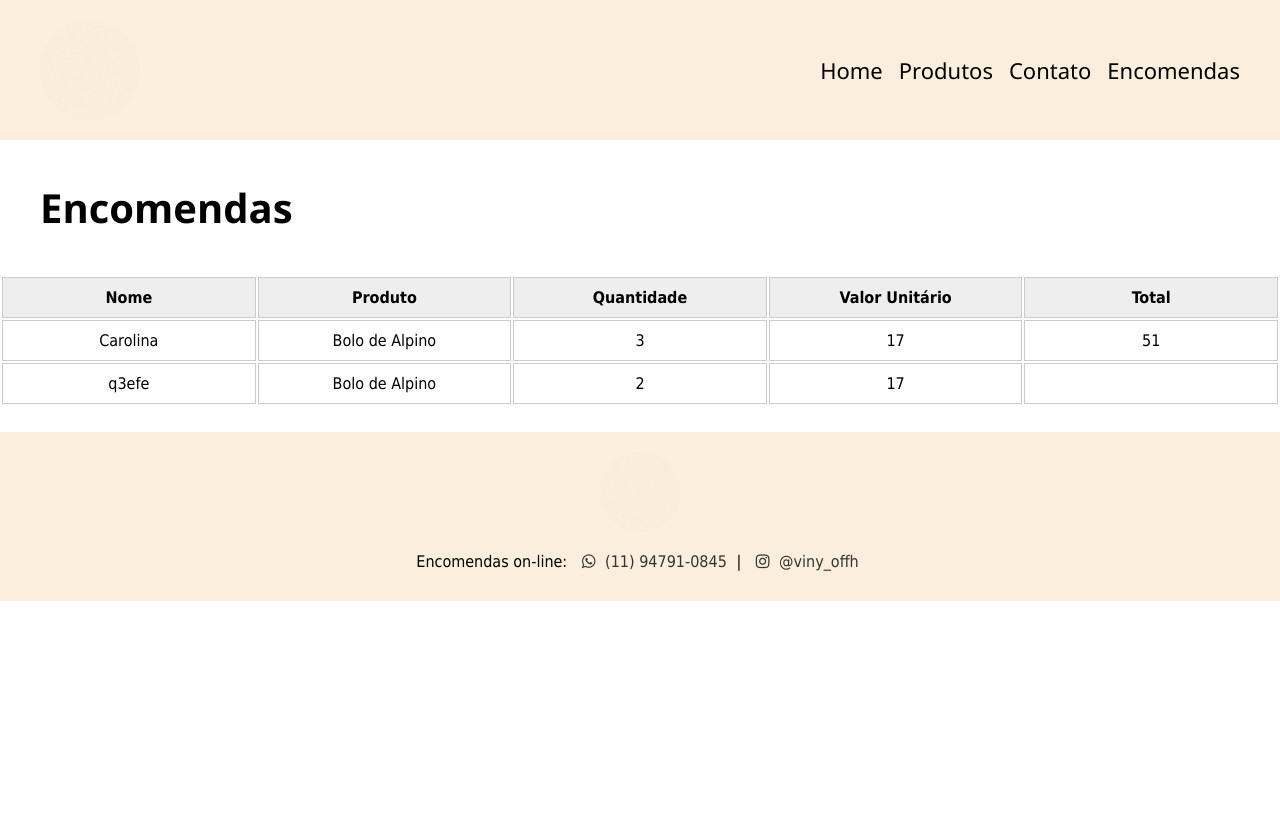
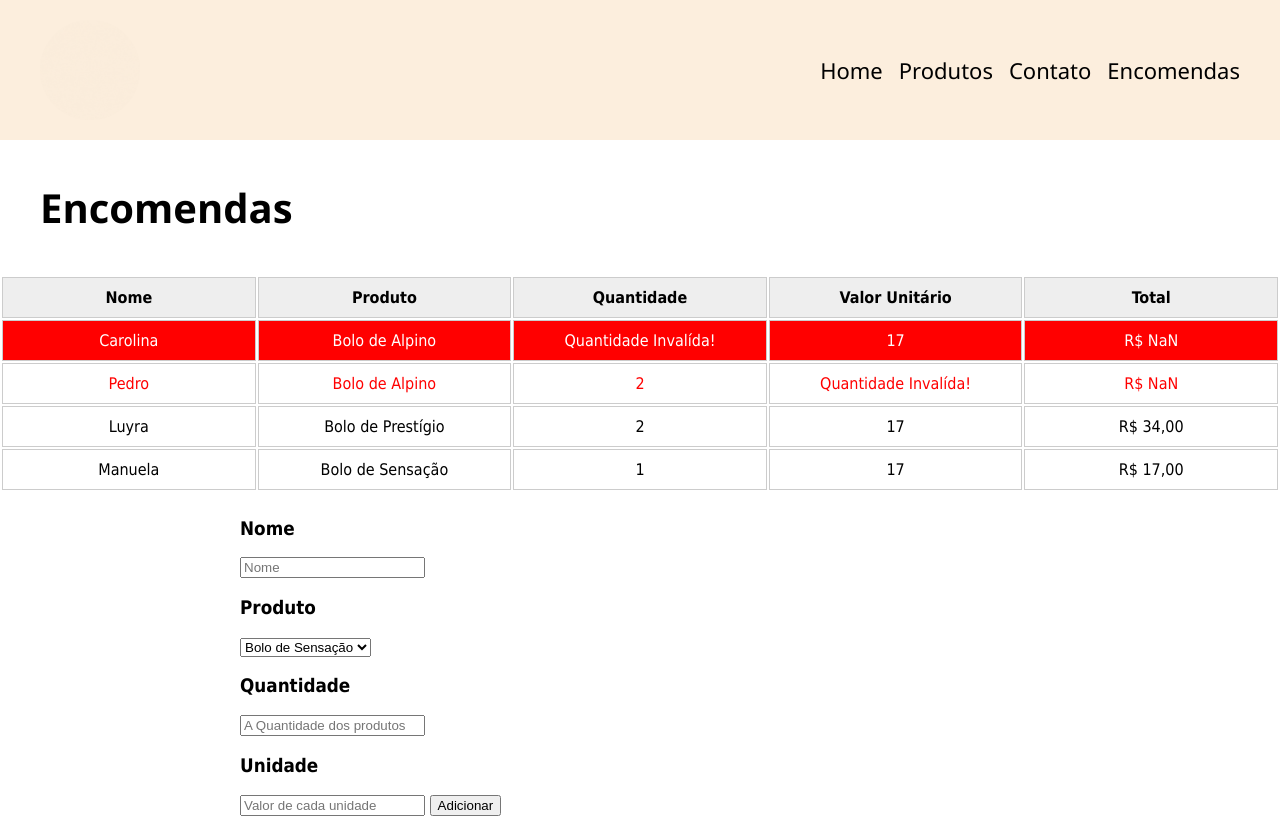
Before and after one commit to vinioff/ViQualidade, a plain HTML site: page encomendas.html in a window 1280 px wide. Shown: the top 819 px of the page. Drawn offline with Linux system fonts and the light colour scheme.

Commit message:
Add files via upload
Atualização de encomendas.

```diff
--- /dev/null
+++ b/adiciona_encomenda.js
@@ -0,0 +1,52 @@
+var botaoAdicionar = document.querySelector("#adcionar-encomenda");
+
+botaoAdicionar.addEventListener("click", function(event){
+    event.preventDefault();
+
+    //Captura o formulário
+    var form = document.querySelector("#form-adcionar");
+
+    //Captura a nova encomenda
+    var NovaEncomenda = obtemEncomenda(form);
+
+    var tabela = document.querySelector("#tabela-clientes")
+
+    // Insere a nova encomenda na tabela
+    tabela.appendChild(montaTR(""));
+
+    //Limpa
+    form.reset();
+
+});
+
+//Captura os dados do formulário
+function obtemEncomenda(formulário){
+    var encomenda ={
+        nome : formulário.nome.value,
+        produto : formulário.nome.value,
+        qtde : formulário.nome.value,
+        unitario : formulário.nome.value
+
+    }
+    return encomenda;
+}
+
+// Função pra criar nova linha
+function montaTR(NovaEncomenda){
+    var linha = document.createElement("tr");
+
+    linha.appendChild(montaTD(NovaEncomenda.nome));
+    linha.appendChild(montaTD(NovaEncomenda.produto));
+    linha.appendChild(montaTD(NovaEncomenda.qtde));
+    linha.appendChild(montaTD(NovaEncomenda.unitario));
+    linha.appendChild(montaTD(calculoTotal(NovaEncomenda.qtde,NovaEncomenda.unitario)));
+
+    return linha;
+}
+
+// Função para criar nova coluna
+function montaTD(dadocoluna){
+    var coluna = document.createElement("td");
+    coluna.textContent = dadocoluna;
+    return coluna;
+}
--- a/encomendas.html
+++ b/encomendas.html
@@ -41,27 +41,67 @@
                         <th>Total</th>
                     </tr>
                 </thead>
-                    <tbody id="tabela-clientes">
+                    <tbody id="#tabela-clientes">
                         <tr class="cliente">
                             <td class="nome">Carolina</td>
                             <td class="produto">Bolo de Alpino</td>
-                            <td class="qnt">3</td>
+                            <td class="qnt">w</td>
                             <td class="unitario">17</td>
                             <td class="total"></td>
                         </tr>
                         <tr class="cliente">
-                            <td class="nome">q3efe</td>
+                            <td class="nome">Pedro</td>
                             <td class="produto">Bolo de Alpino</td>
+                            <td class="qnt">2</td>
+                            <td class="unitario"> w</td>
+                            <td class="total"></td>
+                        </tr>
+                        <tr class="cliente">
+                            <td class="nome">Luyra</td>
+                            <td class="produto">Bolo de Prestígio</td>
                             <td class="qnt">2</td>
                             <td class="unitario"> 17</td>
                             <td class="total"></td>
+                        </tr>                        <tr class="cliente">
+                            <td class="nome">Manuela</td>
+                            <td class="produto">Bolo de Sensação</td>
+                            <td class="qnt">1</td>
+                            <td class="unitario"> 17</td>
+                            <td class="total"></td>
                         </tr>
-
                     </tbody>
 
 
            </table>
+
+           <form action="#form-adcionar">
+            <h3>Nome</h3>
+            <input type="text" name="nome" placeholder="Nome">
+
+            <h3>Produto</h3>
+            <select name="" id="produto">
+                <option value="">Bolo de Sensação</option>
+                <option value="">Bolo de Prestígio</option>
+                <option value="">Bolo de Alpino</option>
+                <option value="">Bolo de Sensação</option>
+
+            </select>
+
+            <h3>Quantidade</h3>
+            <input type="number" name="qtde" placeholder="A Quantidade dos produtos">
+
+            <h3>Unidade </h3>
+            <input type="number" name="unitario" placeholder="Valor de cada unidade">
+
+
+
+
+            <button class="" name="adcionar-encomenda">Adicionar</button>
+          </form>
+
          </section>
+
+
         <footer>
             <img src="logo.gif" alt="Vi Qualidade" class="logo_footer">
             <p>
@@ -75,8 +115,8 @@
 
 
 
-
     </main>
     <script src="encomendas.js"></script>
+    <script src="adiciona_encomenda.js"></script>
 
 </body>
--- a/encomendas.js
+++ b/encomendas.js
@@ -1,3 +1,63 @@
+// document.querySelector(".total").textContent=document.querySelector(".qnt").textContent * document.querySelector(".unitario").textContent
+// document.querySelectorAll(".cliente").textContent
 
-document.querySelector(".total").textContent=document.querySelector(".qnt").textContent * document.querySelector(".unitario").textContent
-document.querySelectorAll(".cliente").textContent
+// Capturar as encomendas da tabela
+var clientes = document.querySelectorAll(".cliente");
+
+// Passa por todas as encomenda e calcula o valor total
+
+for (var count = 0; count < clientes.length; count++) {
+    // clientes[count].querySelector(".total").textContent = clientes[count].querySelector(".qnt").textContent * clientes[count].querySelector(".unitario").textContent
+    // clientes[count].querySelector(".cliente")
+
+    //   Quantidade de encomenda
+
+    var tab_qtde = clientes[count].querySelector(".qnt").textContent;
+
+    // Valor de unitário
+    var tab_unitario = clientes[count].querySelector(".unitario").textContent;
+
+    // Calcula e exibe o total
+
+
+    // Verifica se a quantidade é válida
+    if (tab_qtde < 1 || isNaN(tab_qtde)) {
+        // A quantidadeé menor que 1 ou não é númerica
+        clientes[count].querySelector(".qnt").textContent = "Quantidade Invalída!";
+        clientes[count].classList.add("info-invalida");
+    } else {
+        clientes[count].querySelector(".total").textContent = calculoTotal
+            (tab_qtde, tab_unitario);
+
+        // Envia formatação para o valor unitário
+        clientes[count].querySelector(".unitario").textContent = formatarValor(tab_unitario,)
+    }
+
+    // Verifica se o valor de unitario é válido
+    if (tab_unitario > 17 || isNaN(tab_unitario)) {
+        clientes[count].querySelector(".unitario").textContent = "Quantidade Invalída!";
+        clientes[count].classList.add("info-valor");
+
+
+    } else {
+        clientes[count].querySelector(".total").textContent = calculoTotal
+            (tab_qtde, tab_unitario);
+
+        // Envia formatação para o valor unitário
+        clientes[count].querySelector(".unitario").textContent = formatarValor(tab_unitario,)
+    }
+
+}
+
+//
+function calculoTotal(qtde, unit) {
+    var total = 0;
+    total = qtde * unit;
+    return formatarValor(total);
+}
+
+// Função que formata valor em R$
+function formatarValor(valor) {
+    var valor_formatado = valor.toLocaleString('pt-BR', { style: 'currency', currency: 'BRL' });
+    return valor_formatado;
+};
--- a/style_encomendas.css
+++ b/style_encomendas.css
@@ -249,3 +249,13 @@ th{
     font-weight:bold;
     background-color: #EEE;
 }
+
+/* Destaque da informação inválida */
+.info-invalida{
+    background-color: red;
+    color: white;
+}
+
+.info-valor{
+    color: red;
+}
```
Also changed, not shown: index.html (+1 -0 lines).
